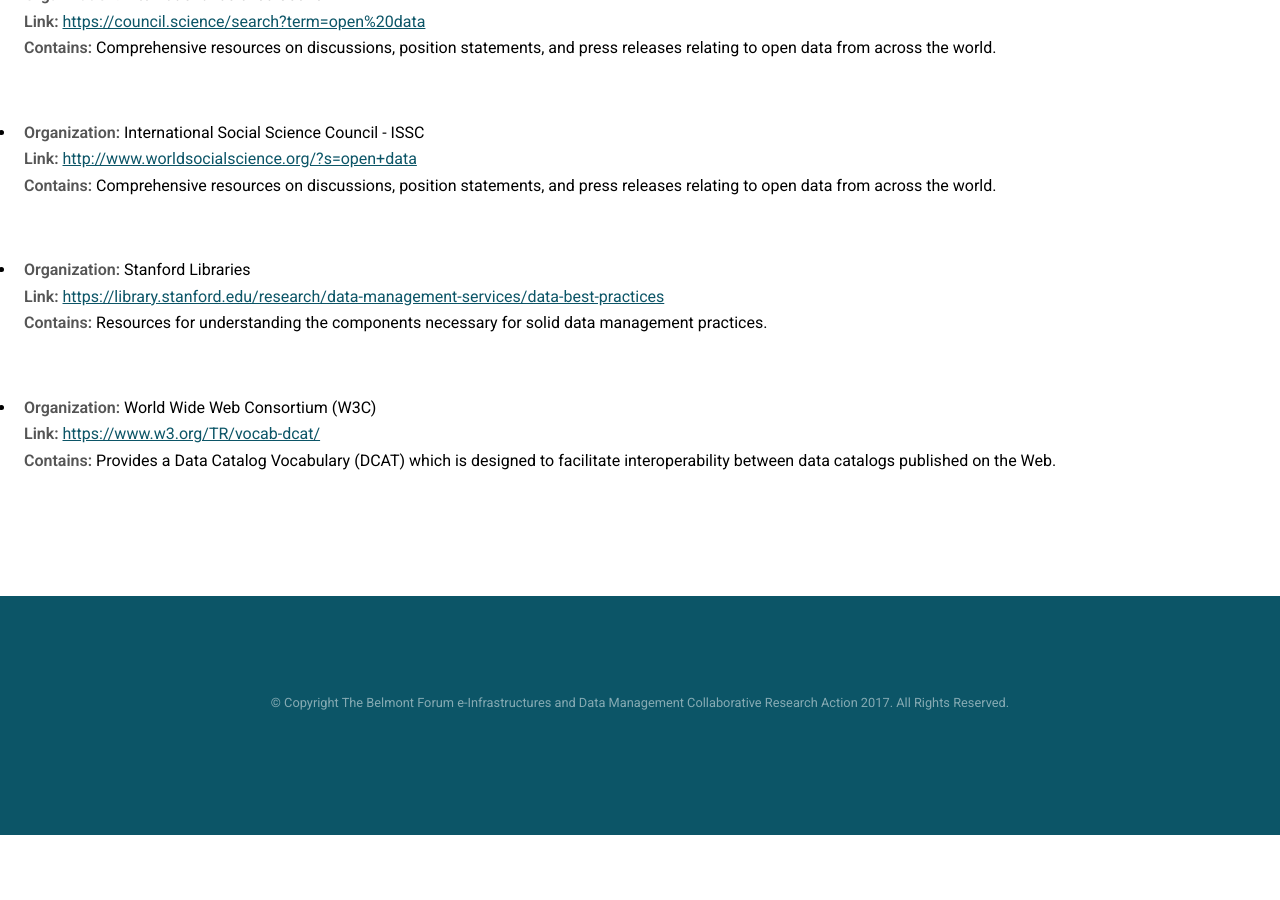
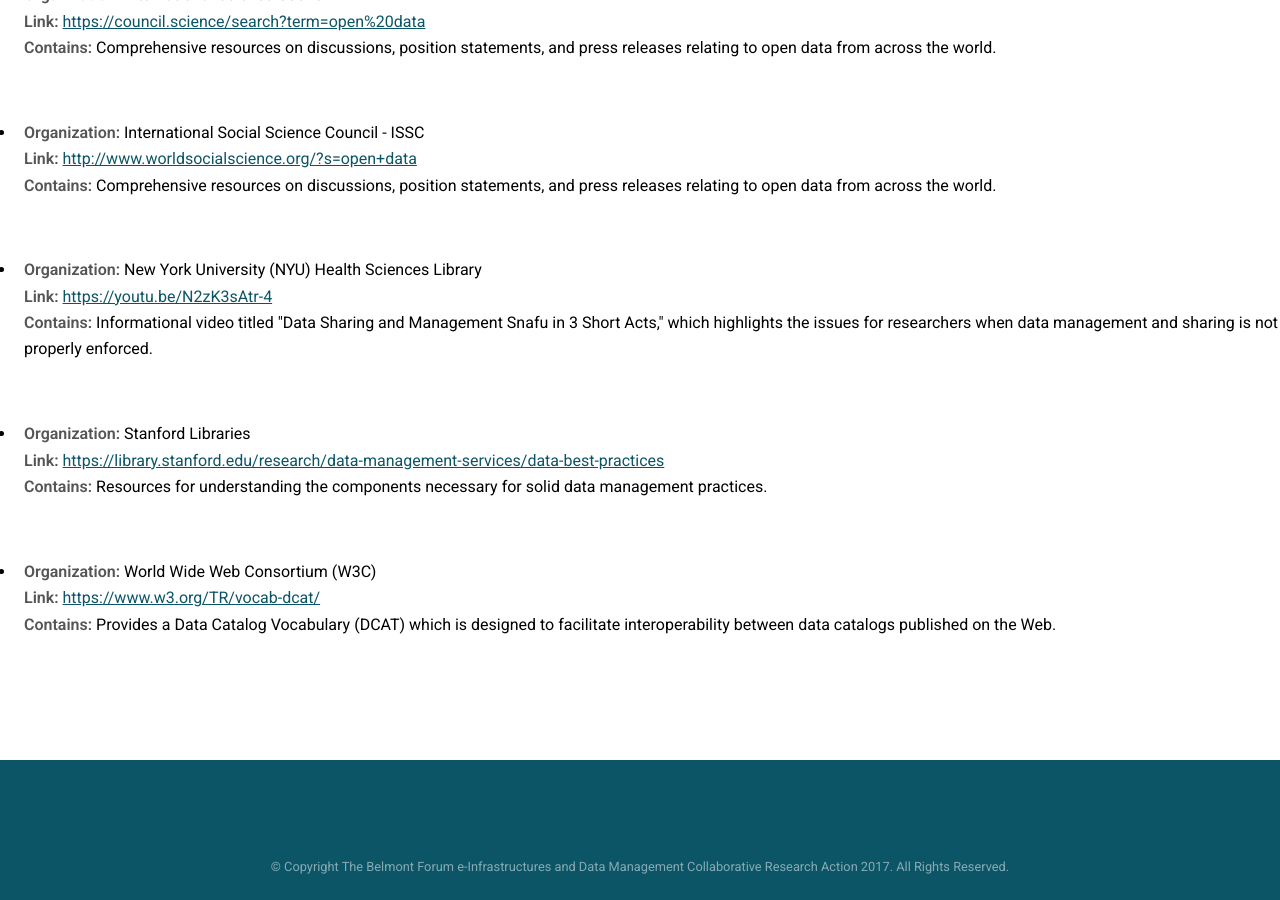
Before and after one commit to bfe-inf/toolkit, a Jekyll site: the page bp&s-by-org.html, which Jekyll copies as it is, in a window 1280 px wide and 900 px high, scrolled down 1637 px. Built offline with Jekyll 4.4.1, drawn with Linux system fonts in a browser that asks for light colours; before the commit the page ends 2472 px from its top, so only the background shows below that.

Commit message:
Update bp&s-by-org.html

```diff
--- a/bp&s-by-org.html
+++ b/bp&s-by-org.html
@@ -90,6 +90,13 @@
 		   				<strong>Contains:</strong> Comprehensive resources on discussions, position statements, and press releases relating to open data from across the world. </li><br/>
       					</ul>
 					<ul>
+	     					<li> <strong>Organization:</strong> New York University (NYU) Health Sciences Library  <br/>
+             	   				<strong>Link:</strong> <a href="https://youtu.be/N2zK3sAtr-4" target="_blank">https://youtu.be/N2zK3sAtr-4</a><br/>
+		   				<strong>Contains:</strong> Informational video titled "Data Sharing and Management Snafu in 3 Short Acts," which highlights the issues for researchers when data management and sharing is not properly enforced. </li><br/>
+      					</ul>
+
+
+					<ul>
 	     					<li> <strong>Organization:</strong> Stanford Libraries  <br/>
              	   				<strong>Link:</strong> <a href="https://library.stanford.edu/research/data-management-services/data-best-practices" target="_blank">https://library.stanford.edu/research/data-management-services/data-best-practices</a><br/>
 		   				<strong>Contains:</strong> Resources for understanding the components necessary for solid data management practices. </li><br/>
```
